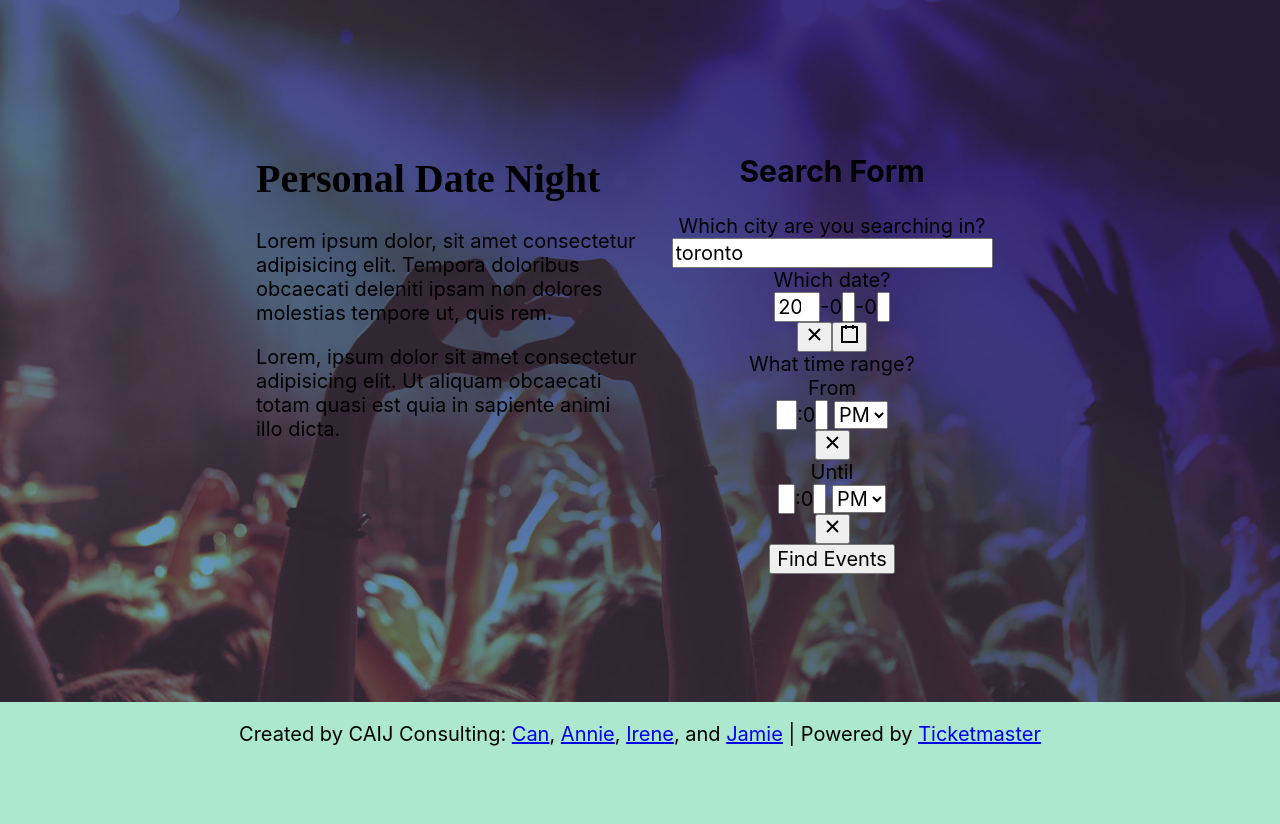
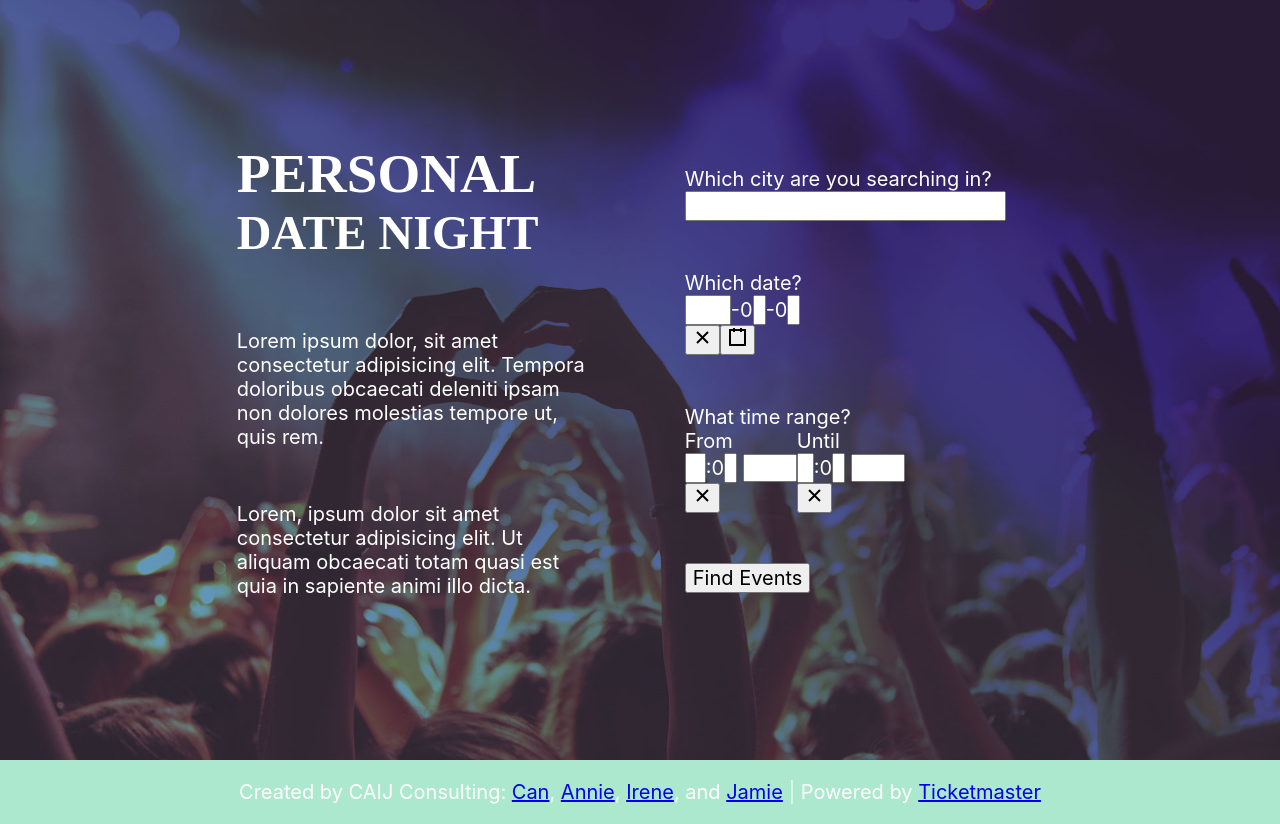
Before and after one commit to caij-consulting/personal-date-night, a React (Create React App) app: page / in a window 1280 px wide. Before the commit the page ends 800 px from the top, so only its background shows below. Built offline with nearby package versions, Linux system fonts and the light colour scheme; a web font is replaced by a local one.

Commit message:
added styling

```diff
--- a/src/App.js
+++ b/src/App.js
@@ -213,10 +213,8 @@ class App extends Component {
       <div className="App">
         <header>
           <div className="hero wrapper">
-          <Header
-          className="hero-left"/>
+            <Header/>
             <SearchForm
-            className="hero-right"
               timeStart={this.state.timeStart}
               timeEnd={this.state.timeEnd}
               date={this.state.date}
--- a/src/components/Header.js
+++ b/src/components/Header.js
@@ -3,8 +3,8 @@ import React, { Component } from 'react';
 class Header extends Component {
     render() {
         return(
-            <div className="hero-left">
-                <h1>Personal Date Night</h1>
+            <div className="heroLeft">
+                <h1>Personal <span>Date Night</span></h1>
                 <p>Lorem ipsum dolor, sit amet consectetur adipisicing elit. Tempora doloribus obcaecati deleniti ipsam non dolores molestias tempore ut, quis rem.</p>
                 <p>Lorem, ipsum dolor sit amet consectetur adipisicing elit. Ut aliquam obcaecati totam quasi est quia in sapiente animi illo dicta.</p>
             </div>
--- a/src/components/SearchForm.js
+++ b/src/components/SearchForm.js
@@ -31,10 +31,9 @@ class SearchForm extends Component{
 
     render(){
         return (
-            <div className="searchForm">
-            <form action="#">
-                <h2>Search Form</h2>
-                <div>
+            <div className="heroRight">
+                <form action="#" className="heroRightForm">
+                    <div className="heroRightFormComponent">
                         <label htmlFor="location">Which city are you searching in?</label>
                         <input
                         type="text"
@@ -45,7 +44,7 @@ class SearchForm extends Component{
                         value={this.props.location}
                         />
                     </div>
-                <div>
+                    <div className="heroRightFormComponent">
                         <label htmlFor="">Which date?</label>
                         <DatePicker
                             onChange={(event, name)=> {this.props.handleChange(event, "date")}}
@@ -55,9 +54,10 @@ class SearchForm extends Component{
                             value={this.props.date}
                         />
                     </div>
-                <div>
-                    <legend>What time range?</legend>
-                    <div>
+                    <div className="heroRightFormComponent">
+                        <label>What time range?</label>
+                        <div class="times">
+                            <div className="time">
                                 <label htmlFor="time">From</label>
                                 <TimePicker
                                     onChange={(event, name)=> {this.props.handleChange(event, "timeStart")}}
@@ -67,6 +67,8 @@ class SearchForm extends Component{
                                     name="timeStart"
                                     value={this.props.timeStart}
                                 />
+                            </div>
+                            <div className="time">
                                 <label htmlFor="time">Until</label>
                                 <TimePicker
                                     onChange={(event, name)=> {this.props.handleChange(event, "timeEnd")}}
@@ -79,8 +81,10 @@ class SearchForm extends Component{
                                 />
                             </div>
                         </div>
-                    <button onClick={this.props.onSubmit}
-                        className="toResults" to="toResults">Find Events</button>
+                    </div>
+                    <div className="heroRightFormComponent">
+                        <button onClick={this.props.onSubmit} className="toResults" to="toResults">Find Events</button>
+                    </div>
                 </form>
             </div>
 
--- a/src/styles/App.scss
+++ b/src/styles/App.scss
@@ -1,9 +1,10 @@
 @import "./partials/_setup";
 @import "./partials/_varsMixins";
 @import "./partials/_generalStyles";
-@import "./partials/_headerSearchForm";
+@import "./partials/_header";
+@import "./partials/_hero";
+@import "./partials/searchForm";
 @import "./partials/_displayResults";
-// @import "./partials/_hero.scss";
 @import "./partials/_resultCard";
 
 
--- a/src/styles/partials/_generalStyles.scss
+++ b/src/styles/partials/_generalStyles.scss
@@ -6,12 +6,17 @@ body{
     font-size: 1rem;
     background-color: $green;
 }
+body, input, select, svg{
+		color: $white;
+        fill: $white
+}
+
 .wrapper{
     margin: 0 10%;
     max-width: 1600px;
 }
 img{
     max-width: 100%;
-    display: inline-block;
-    width: 250px;
+    display: block;
+    width: 100%;
 }
--- /dev/null
+++ b/src/styles/partials/_header.scss
@@ -0,0 +1,10 @@
+header{
+  background: url(../assets/bg-cover.jpg);
+  background-size: cover;
+  background-position: center;
+  height: 95vh;
+  display: flex;
+  flex-direction: column;
+  align-items: center;
+  justify-content: center;
+}
--- a/src/styles/partials/_headerSearchForm.scss
+++ /dev/null
@@ -1,23 +0,0 @@
-header{
-  background: url(../assets/bg-cover.jpg);
-  background-size: cover;
-  background-position: center;
-}
-.hero{
-  display: flex;
-  padding: 10%;
-    h1{
-      font-family: $heading-font;
-    }
-}
-.hero-left,
-.searchForm{
-  width: 50%;
-}
-
-.hero-left{
-    h1,
-    p{
-      text-align: left;
-    }
-}
--- a/src/styles/partials/_hero.scss
+++ b/src/styles/partials/_hero.scss
@@ -1,3 +1,33 @@
-// .hero h1{
-//     font-family: $heading-font;
-// }
+.hero{
+	display: flex;
+	width: 70%;
+	body, input, select, svg{
+		color: $white;
+		fill: $white
+	}
+	.heroLeft{
+		width: 50%;
+		padding: 5%;
+		display: flex;
+		flex-direction: column;
+		justify-content: space-between;
+		p{
+			text-align: left;
+		}
+		h1{
+			font-family: $heading-font;
+			text-align: left;
+			font-size: 55px;
+			text-transform: uppercase;
+			margin-top: 0;
+			span{
+				font-size: 48px;
+				display: block;
+			}
+	}
+	}
+	.heroRight{
+		width: 50%;
+		padding: 5%;
+	}
+}
--- /dev/null
+++ b/src/styles/partials/_searchForm.scss
@@ -0,0 +1,16 @@
+.heroRightForm{
+    display: flex;
+    flex-direction: column;
+    justify-content: space-between;
+    text-align: center;
+    .heroRightFormComponent{
+        padding: 25px 0;
+        text-align: left;
+        label{
+            display: block;
+        }
+    }
+    .times{
+        display: flex;
+    }
+}
--- a/src/styles/partials/_varsMixins.scss
+++ b/src/styles/partials/_varsMixins.scss
@@ -5,5 +5,7 @@ $body-font: "Lato", sans-serif;
 $blue: #5da9c2;
 $navy: #261870;
 $green: #ace8cd;
+$white: #fff;
+$black: #000;
 
 //MIXINS
```
Lines whose indentation alone changed are shown as unchanged.
